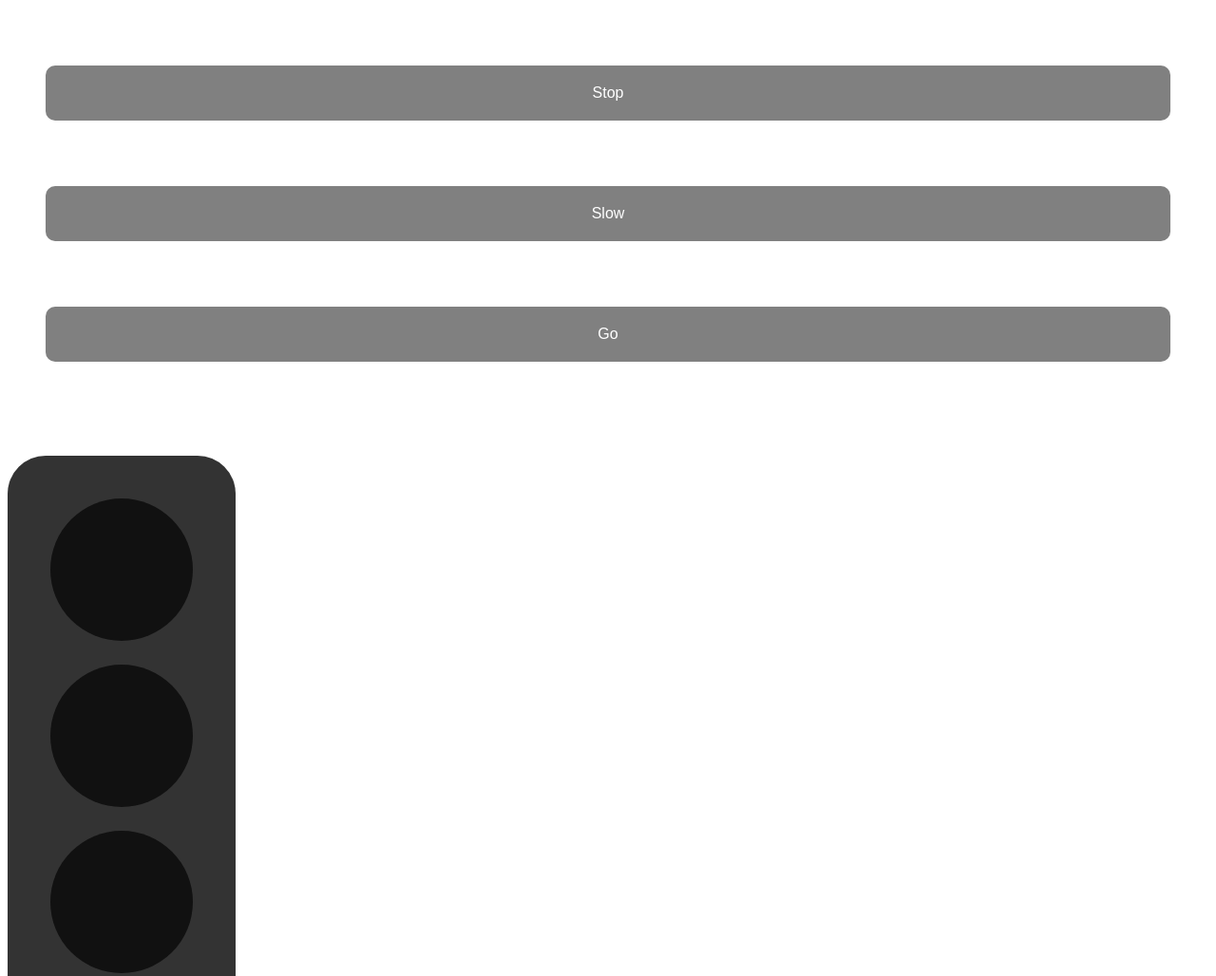
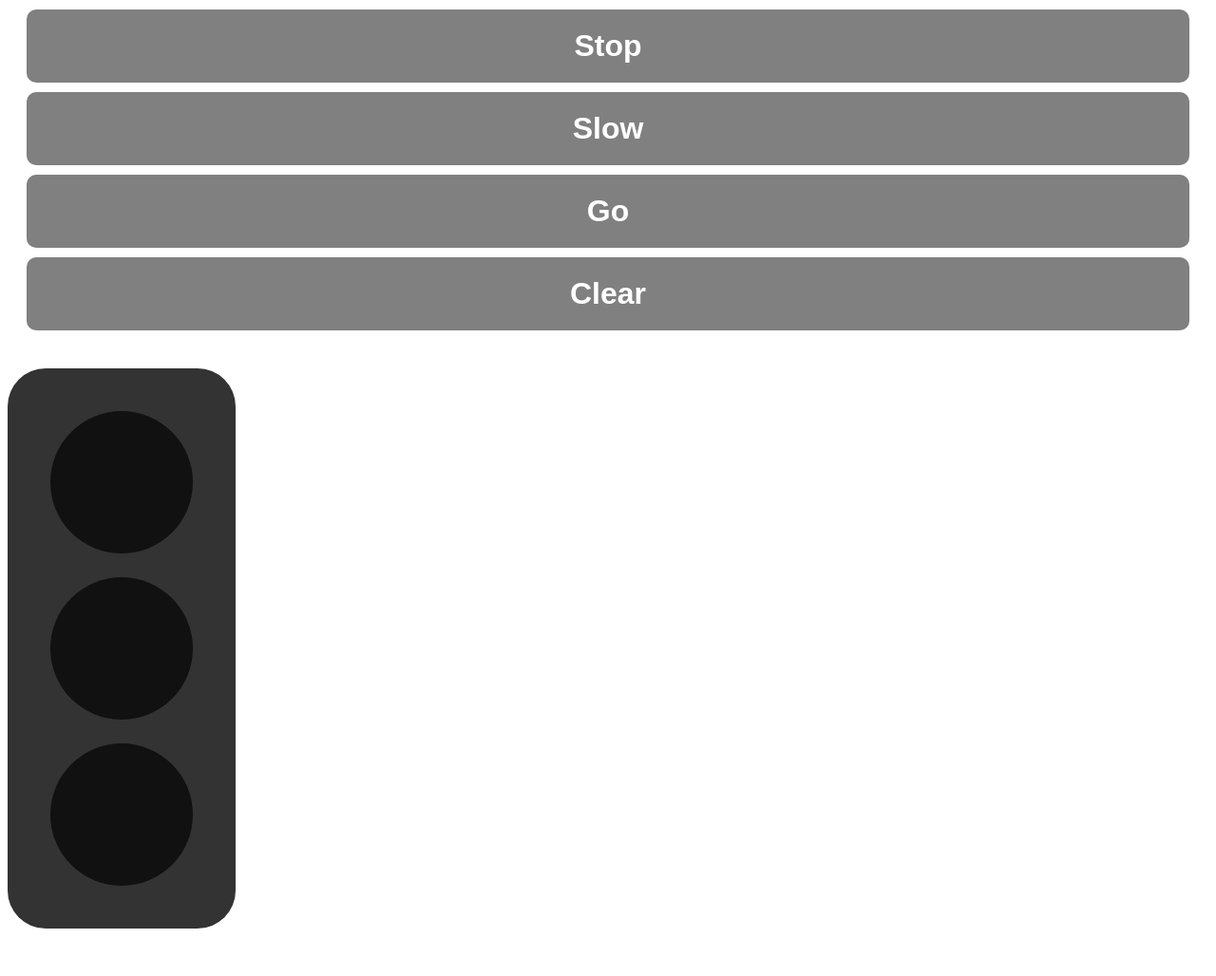
Before and after one commit to Marvoro53/stoplight, a plain HTML site: page index.html in a window 1280 px wide. Shown: the top 1028 px of the page at 95% size. Drawn offline with Linux system fonts and the light colour scheme.

Commit message:
lasts fixes

```diff
--- a/index.html
+++ b/index.html
@@ -7,9 +7,10 @@
   </head>
   <body>
     <div id="controls">
-      <div id="stopButton" class="button">Stop</div>
-      <div id="slowButton" class="button">Slow</div>
-      <div id="goButton" class="button">Go</div>
+        <h1 id="stopButton" class="button">Stop</h1>
+        <h1 id="slowButton" class="button">Slow</h1>
+        <h1 id="goButton" class="button">Go</h1>
+        <h1 id="clearBtn" class="button">Clear</h1>
     </div>
 
     <div id="traffic-light">
--- a/style.css
+++ b/style.css
@@ -12,7 +12,7 @@ body {
     border-radius: 10px;
     padding: 20px;
     text-align: center;
-    margin: 69px 40px;
+    margin: 10px 20px;
     cursor: pointer;
   }
 
```
